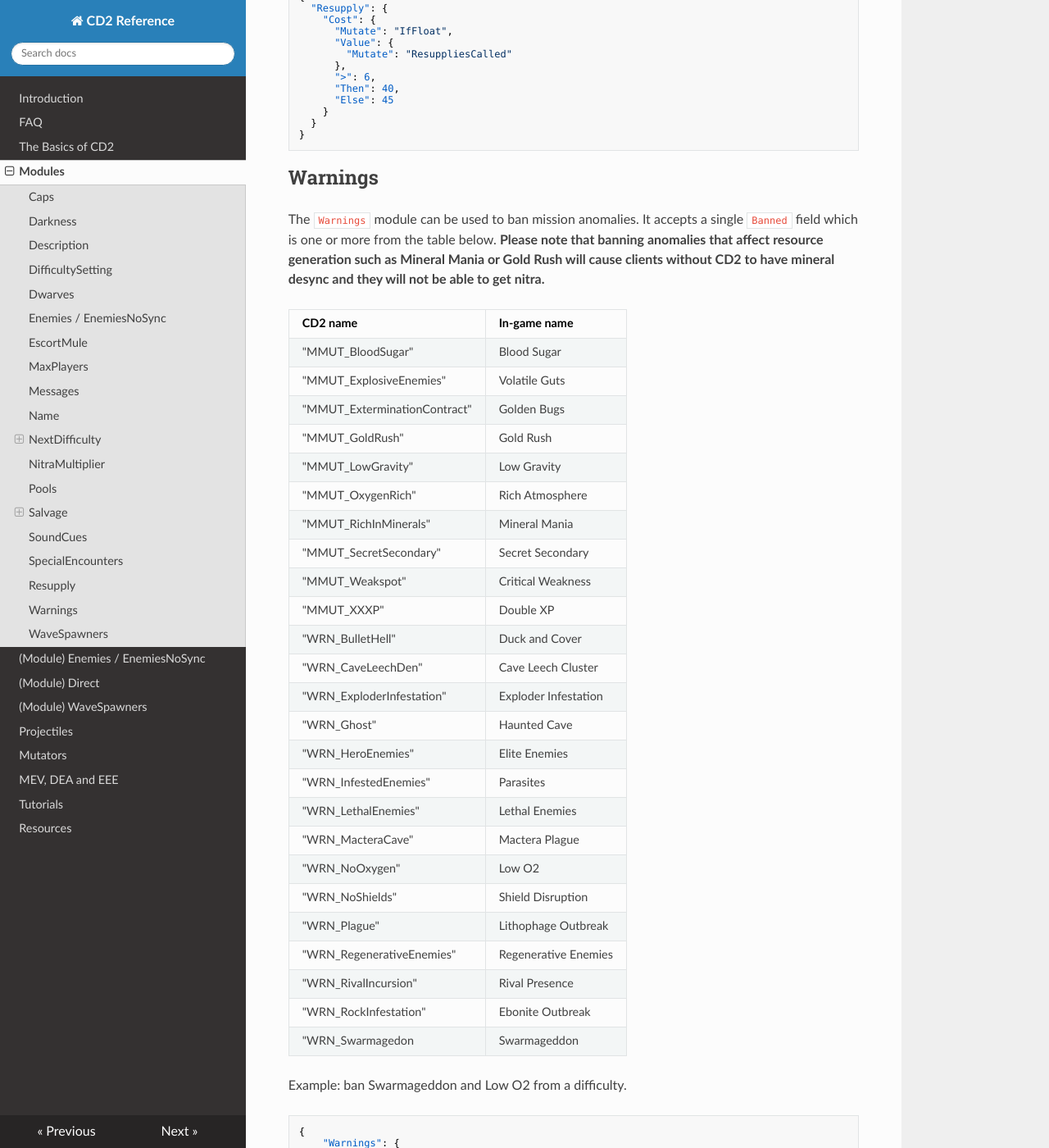
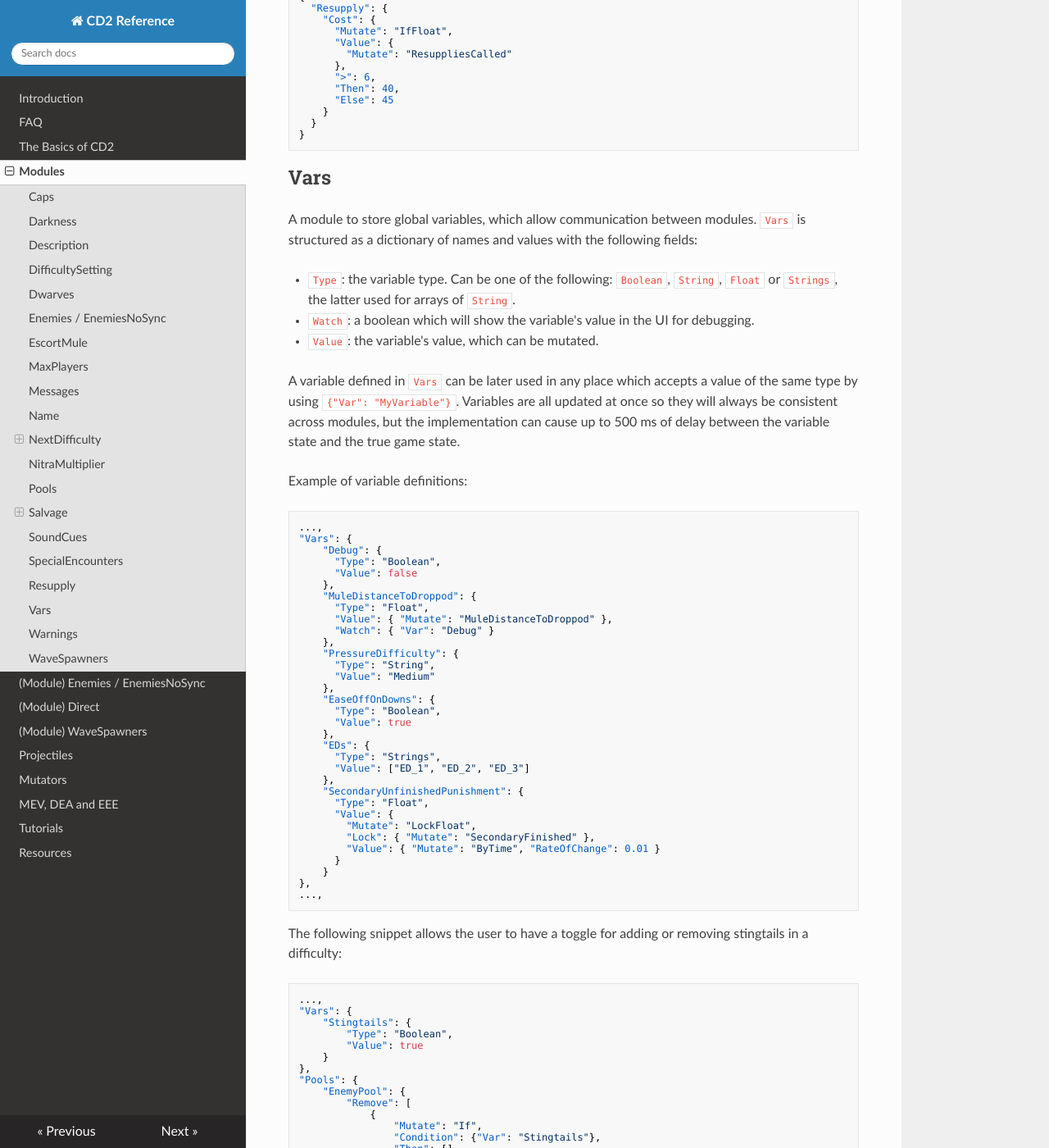
Before and after one commit to vonacht/cd2-docs, an MkDocs documentation site: the page built from docs/modules.md, in a window 1280 px wide and 1400 px high, scrolled down 13541 px. Shown: the whole window at 82% size. Built offline with MkDocs 1.6.1, drawn with Linux system fonts in a browser that asks for light colours; nearby versions of some CDN libraries; some of the changed text lies outside the part shown.

Commit message:
added the Vars module

````diff
--- a/docs/modules.md
+++ b/docs/modules.md
@@ -610,6 +610,107 @@ Example: the cost is 45, but after the 6th resupply it drops to 40.
 }
 ```
 
+## Vars
+A module to store global variables, which allow communication between modules. `Vars` is structured as a dictionary of names and values with the following fields:
+
++ `Type`: the variable type. Can be one of the following: `Boolean`, `String`, `Float` or `Strings`, the latter used for arrays of `String`.
++ `Watch`: a boolean which will show the variable's value in the UI for debugging.
++ `Value`: the variable's value, which can be mutated.
+
+A variable defined in `Vars` can be later used in any place which accepts a value of the same type by using `{"Var": "MyVariable"}`. Variables are all updated at once so they will always be consistent across modules, but the implementation can cause up to 500 ms of delay between the variable state and the true game state.
+
+Example of variable definitions:
+
+```json
+...,
+"Vars": {
+    "Debug": {
+      "Type": "Boolean",
+      "Value": false
+    },
+    "MuleDistanceToDroppod": {
+      "Type": "Float",
+      "Value": { "Mutate": "MuleDistanceToDroppod" },
+      "Watch": { "Var": "Debug" }
+    },
+    "PressureDifficulty": {
+      "Type": "String",
+      "Value": "Medium"
+    },
+    "EaseOffOnDowns": {
+      "Type": "Boolean",
+      "Value": true
+    },
+    "EDs": {
+      "Type": "Strings",
+      "Value": ["ED_1", "ED_2", "ED_3"]
+    },
+    "SecondaryUnfinishedPunishment": {
+      "Type": "Float",
+      "Value": {
+        "Mutate": "LockFloat",
+        "Lock": { "Mutate": "SecondaryFinished" },
+        "Value": { "Mutate": "ByTime", "RateOfChange": 0.01 }
+      }
+    }
+},
+...,
+```
+
+The following snippet allows the user to have a toggle for adding or removing stingtails in a difficulty:
+
+```json
+...,
+"Vars": {
+    "Stingtails": {
+        "Type": "Boolean",
+        "Value": true
+    }
+},
+"Pools": {
+    "EnemyPool": {
+        "Remove": [
+            {
+                "Mutate": "If",
+                "Condition": {"Var": "Stingtails"},
+                "Then": [],
+                "Else": "ED_Spider_Stinger"
+            }
+        ]
+    }
+}
+...
+```
+
+The following snippet allows the user to select an easy or a hard version of the difficulty by using a variable for the `EnemyCountModifier` and the `Select` mutator:
+
+```json
+...,
+"Vars": {
+    "Pressure": {
+        "Type": "String",
+        "Value": "Easy"
+    }
+},
+"DifficultySetting": {
+    "EnemyCountModifier": {
+        "Mutate": "Multiply",
+        "BaseValues": {
+            "Mutate": "ByPlayerCount",
+            "Values": [1.9, 2.1, 2.7, 3.3]
+        },
+        "Multiplier": {
+            "Mutate": "Select",
+            "Select": "Pressure"
+            "Default": 1,
+            "Easy": 1,
+            "Hard": 1.3
+        }
+    }
+},
+...
+```
+
 ## Warnings
 The `Warnings` module can be used to ban mission anomalies. It accepts a single `Banned` field which is one or more from the table below. **Please note that banning anomalies that affect resource generation such as Mineral Mania or Gold Rush will cause clients without CD2 to have mineral desync and they will not be able to get nitra.**
 
````
